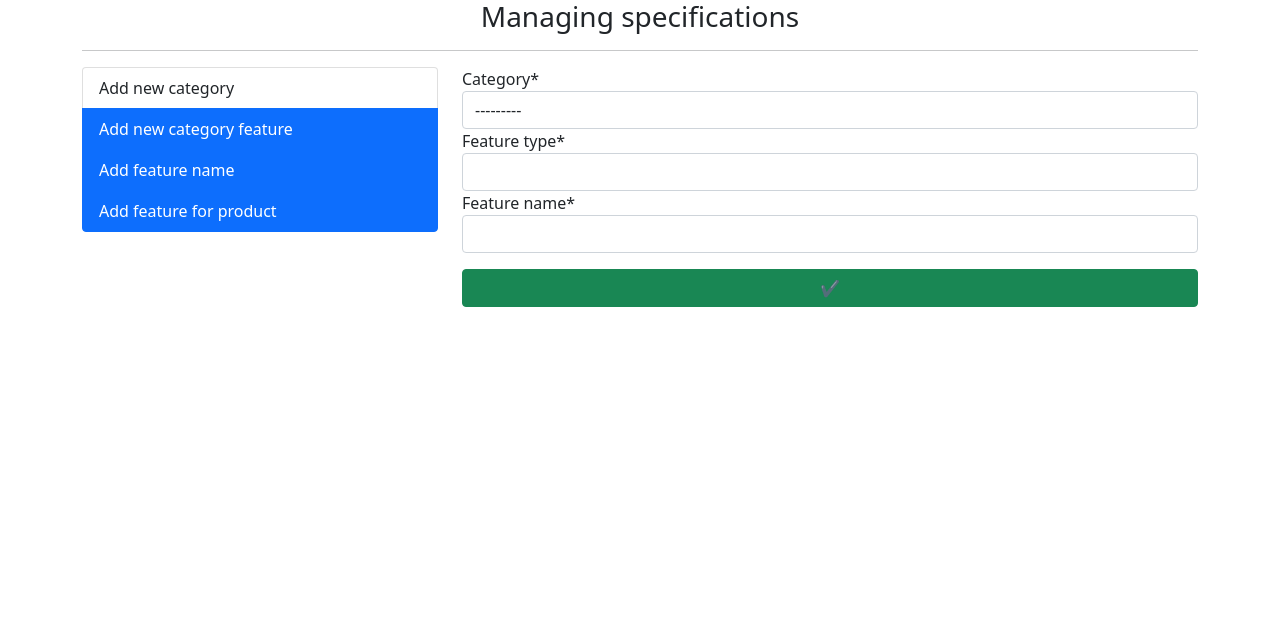
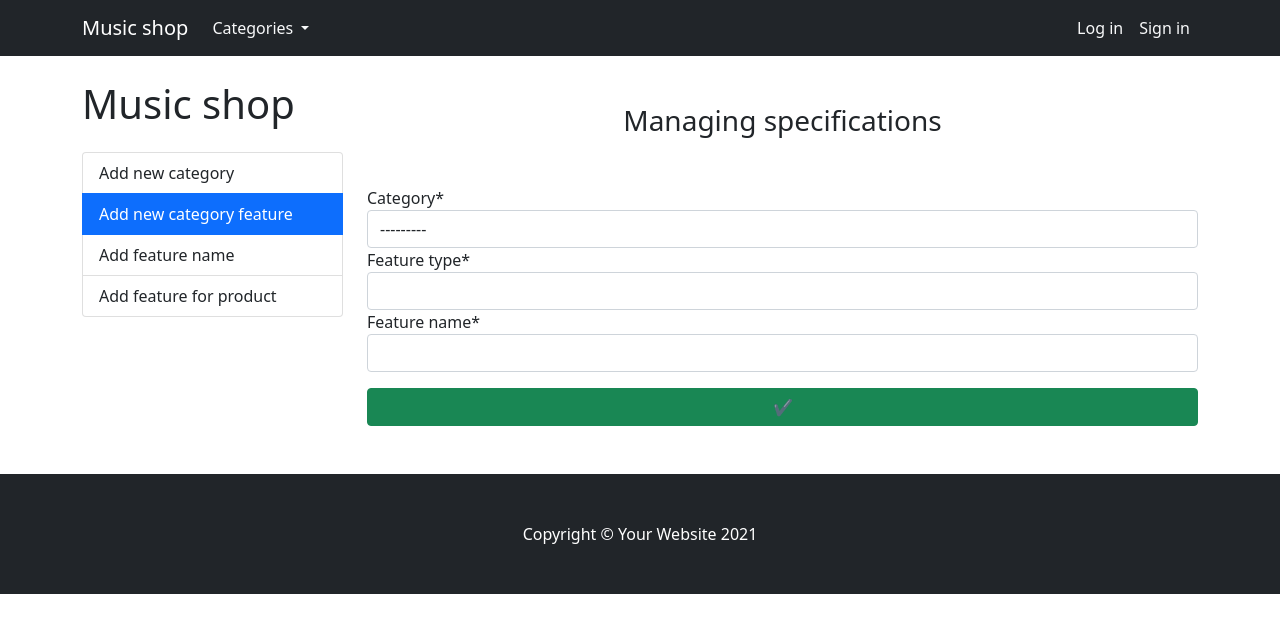
Before and after one commit to polinasevko/django-project, a Django app: page /spec/new-feature/ in a window 1280 px wide. Shown: the top 633 px of the page. Run offline with Django 3.2, Linux system fonts and the light colour scheme; data that the repository does not hold is empty; some libraries are stand-ins or nearby versions.

Commit message:
fix viewing of categories page, order. Necessity of auntification

```diff
--- a/shop/mainapp/forms.py
+++ b/shop/mainapp/forms.py
@@ -8,7 +8,7 @@ class OrderForm(forms.ModelForm):
     class Meta:
         model = Order
         fields = (
-            'first_name', 'last_name', 'phone', 'address', 'buying_type', 'status', 'order_date', 'comment',
+            'first_name', 'last_name', 'phone', 'address', 'buying_type', 'order_date', 'comment',
         )
 
 
--- a/shop/mainapp/templates/base.html
+++ b/shop/mainapp/templates/base.html
@@ -43,34 +43,41 @@
                 {% endfor %}
               </div>
             </li>
+          </ul>
+
+            {% if request.user.is_superuser %}
+            <ul class="navbar-nav ms-auto">
+              <li class="nav-item">
+                <a class="nav-link text-light" href="{% url 'base-spec' %}">Managing </a>
+              </li>
+            </ul>
+            {% endif %}
+
 
             {% if not request.user.is_authenticated %}
-            <li>
+          <ul class="navbar-nav ms-auto">
+            <li class="nav-item">
               <a class="nav-link text-light" href="{% url 'login' %}">Log in</a>
             </li>
-            <li>
+            <li class="nav-item">
               <a class="nav-link text-light" href="{% url 'sign-in' %}">Sign in</a>
             </li>
+          </ul>
             {% endif %}
-            {% if request.user.is_authenticated %}
+
+          {% if request.user.is_authenticated %}
+          <ul class="navbar-nav ms-auto">
             <li class="nav-item">
-              <span class="navbar text text-light">
-                Hello, <span class="badge badge-danger" >
-                <a style="text-decoration: none; font-size: 14px; color:white;" href="{% url 'profile' %}">
-                  {{ request.user.username }}
-                </a>
-              </span>
-                | <a href="{% url 'logout' %}" style="color: white; text-decoration: none;">Log out</a>
-              </span>
+              <a class="nav-link text-light" href="{% url 'cart' %}">Cart</a>
+            </li>
 
+            <li class="nav-item">
+                <a class="nav-link text-light"  href="{% url 'logout' %}">Log out </a>
+            </li>
+            <li>
+                <a class="nav-link"  href="{% url 'profile' %}">{{ request.user.username }}</a>
             </li>
             {% endif %}
-          </ul>
-
-          <ul class="navbar-nav ms-auto">
-            <li class="nav-item">
-              <a class="nav-link" href="{% url 'cart' %}">Cart <span class="badge badge-pill">{{ cart.products.count }}</span></a>
-            </li>
           </ul>
         </div>
       </div>
@@ -82,15 +89,11 @@
       <div class="row">
 
         <div class="col-lg-3">
-
           <h1 class="my-4">Music shop</h1>
-          <div class="list-group">
-
-          </div>
-
+          {% block content_spec %}
+          {% endblock content_spec %}
         </div>
         <!-- /.col-lg-3 -->
-
 
         <div class="col-lg-9">
 
@@ -104,7 +107,7 @@
 
           {% if messages %}
             {% for message in messages %}
-              <div class="alert alert-success alert-dismissible fade show mt-3" role="alert">
+              <div class="alert {% if message.level == 20 %} alert-success {% else %} alert-danger {% endif %}" role="alert">
                 <strong>{{ message }}</strong>
               </div>
             {% endfor %}
@@ -129,6 +132,7 @@
           </div>
           <!-- /.row -->
           {% endblock content %}
+
         </div>
         <!-- /.col-lg-9 -->
 
@@ -141,7 +145,7 @@
     <!-- Footer -->
     <footer class="py-5 bg-dark">
       <div class="container">
-        <p class="m-0 text-center text-white">Copyright &copy; Your Website 2017</p>
+        <p class="m-0 text-center text-white">Copyright &copy; Your Website 2021</p>
       </div>
       <!-- /.container -->
     </footer>
--- a/shop/mainapp/templates/category_detail.html
+++ b/shop/mainapp/templates/category_detail.html
@@ -18,7 +18,7 @@
                     <a href="{{ product.get_absolute_url }}">{{ product.title }}</a>
                 </h4>
                 <h5>{{ product.price }}$</h5>
-                <a href="{% url 'add-to-cart' content_model=product.get_model_name slug=product.slug %}"><button class="btn-danger">Add to cart</button></a>
+                <a href="{% url 'add-to-cart' slug=product.slug %}"><button class="btn-danger">Add to cart</button></a>
             </div>
         </div>
     </div>
--- a/shop/mainapp/templates/profile.html
+++ b/shop/mainapp/templates/profile.html
@@ -1,7 +1,7 @@
 {% extends 'base.html' %}
 {% block content %}
 
-<h3 class="text-center mt-3 mb-3">{{ request.user.username }}'s orders.</h3>
+<h3 class="text-center mt-5 mb-5">{{ request.user.username }}'s orders.</h3>
 {% if not orders.count %}
 <div class="col-md-12" style="margin-bottom: 300px; margin-top: 180px">
     <h3>No orders. <a href="{% url 'base' %}">Home</a></h3>
@@ -39,7 +39,7 @@
                         <div class="modal-content">
                           <div class="modal-header">
                             <h5 class="modal-title" id="exampleModalLabel">Details</h5>
-                            <button type="button" class="btn-close" data-bs-dismiss="modal" aria-label="Close"></button>
+                            <button type="button" class="btn-close" data-dismiss="modal" aria-label="Close"></button>
                           </div>
                           <div class="modal-body">
                             <h4 class="text-center">Product</h4>
@@ -78,7 +78,7 @@
                               <p>Phone: {{ customer.phone }}</p>
                           </div>
                           <div class="modal-footer">
-                            <button type="button" class="btn btn-secondary" data-bs-dismiss="modal">Close</button>
+                            <button type="button" class="btn btn-secondary" data-dismiss="modal">Close</button>
                           </div>
                         </div>
                       </div>
--- a/shop/specification/templates/new_category.html
+++ b/shop/specification/templates/new_category.html
@@ -1,6 +1,6 @@
 {% extends 'product_spec.html' %}
 {% load crispy_forms_tags %}
-{% block content %}
+{% block new_content %}
 
 <div class="col-md-12">
     <form action="{% url 'new-category' %}" method="POST">
@@ -10,4 +10,4 @@
     </form>
 </div>
 
-{% endblock content %}
+{% endblock new_content %}
--- a/shop/specification/templates/new_feature.html
+++ b/shop/specification/templates/new_feature.html
@@ -1,6 +1,6 @@
 {% extends 'product_spec.html' %}
 {% load crispy_forms_tags %}
-{% block content %}
+{% block new_content %}
 
 <div class="col-md-12">
     <form action="{% url 'new-feature' %}" method="POST">
@@ -10,4 +10,4 @@
     </form>
 </div>
 
-{% endblock content %}
+{% endblock new_content %}
--- a/shop/specification/templates/product_spec.html
+++ b/shop/specification/templates/product_spec.html
@@ -1,32 +1,19 @@
-<!DOCTYPE html>
-<html lang="en">
-<head>
-    <meta charset="UTF-8">
-    <link href="https://cdn.jsdelivr.net/npm/bootstrap@5.1.3/dist/css/bootstrap.min.css" rel="stylesheet" integrity="sha384-1BmE4kWBq78iYhFldvKuhfTAU6auU8tT94WrHftjDbrCEXSU1oBoqyl2QvZ6jIW3" crossorigin="anonymous">
+{% extends 'base.html' %}
 
-</head>
-<body>
-<div class="container">
-    <h3 class="text-center">Managing specifications</h3>
-    <hr>
-    <div class="row">
-        <div class="col-md-4">
-            <div class="list-group">
-                <a href="{% url 'new-category' %}" class="list-group-item list-group-item action {% if request.path == '/spec/new-category/' %} active {% endif %}">Add new category</a>
-                <a href="{% url 'new-feature' %}" class="list-group-item list-group-item action {% if request.path == '/spec/new-feature/' %} active {% endif %}">Add new category feature</a>
-                <a href="#" class="list-group-item list-group-item action {% if request.path == '/spec/new-feature/' %} active {% endif %}">Add feature name</a>
-                <a href="#" class="list-group-item list-group-item action {% if request.path == '/spec/new-feature/' %} active {% endif %}">Add feature for product</a>
-            </div>
-        </div>
-        <div class="col-md-8">
-            {% block content %}
+{% block content_spec %}
+ <div class="list-group">
+     <a href="{% url 'new-category' %}" class="list-group-item list-group-item action {% if request.path == '/spec/new-category/' %} active {% endif %}">Add new category</a>
+     <a href="{% url 'new-feature' %}" class="list-group-item list-group-item action {% if request.path == '/spec/new-feature/' %} active {% endif %}">Add new category feature</a>
+     <a href="#" class="list-group-item list-group-item action {% if request.path == '//' %} active {% endif %}">Add feature name</a>
+     <a href="#" class="list-group-item list-group-item action {% if request.path == '//' %} active {% endif %}">Add feature for product</a>
+ </div>
+{% endblock content_spec %}
 
-            {% endblock %}
-        </div>
-    </div>
+{% block content %}
+<h3 class="text-center mt-5 mb-5">Managing specifications</h3>
+    {% block new_content %}
+
+    {% endblock new_content %}
 </div>
-</body>
-<script src="https://code.jquery.com/jquery-3.6.0.js" integrity="sha256-H+K7U5CnXl1h5ywQfKtSj8PCmoN9aaq30gDh27Xc0jk=" crossorigin="anonymous"></script>
-<script src="https://cdn.jsdelivr.net/npm/@popperjs/core@2.10.2/dist/umd/popper.min.js" integrity="sha384-7+zCNj/IqJ95wo16oMtfsKbZ9ccEh31eOz1HGyDuCQ6wgnyJNSYdrPa03rtR1zdB" crossorigin="anonymous"></script>
-<script src="https://cdn.jsdelivr.net/npm/bootstrap@5.1.3/dist/js/bootstrap.min.js" integrity="sha384-QJHtvGhmr9XOIpI6YVutG+2QOK9T+ZnN4kzFN1RtK3zEFEIsxhlmWl5/YESvpZ13" crossorigin="anonymous"></script>
-</html>
+
+{% endblock content %}
```
Also changed, not shown: shop/mainapp/mixins.py (+6 -5 lines), shop/mainapp/models.py (+1 -7 lines), shop/mainapp/templates/product_detail.html (+7 -8 lines), shop/mainapp/utils.py (+10 -0 lines), shop/mainapp/views.py (+22 -17 lines).
